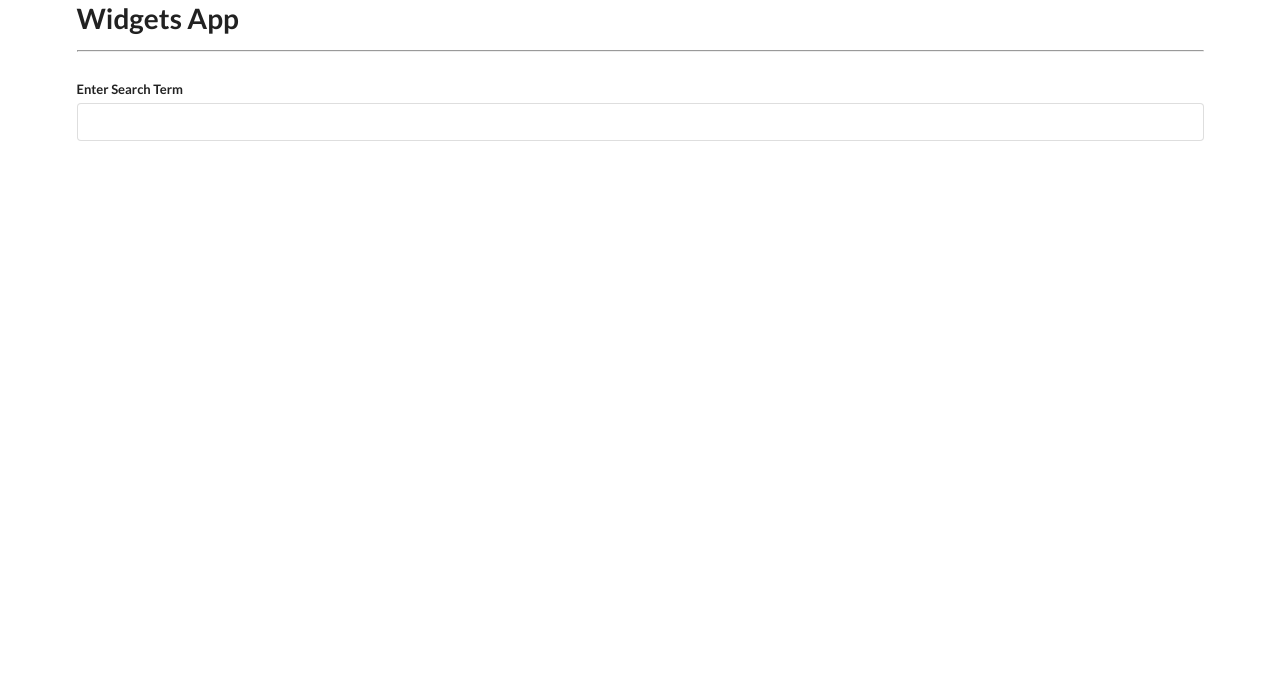
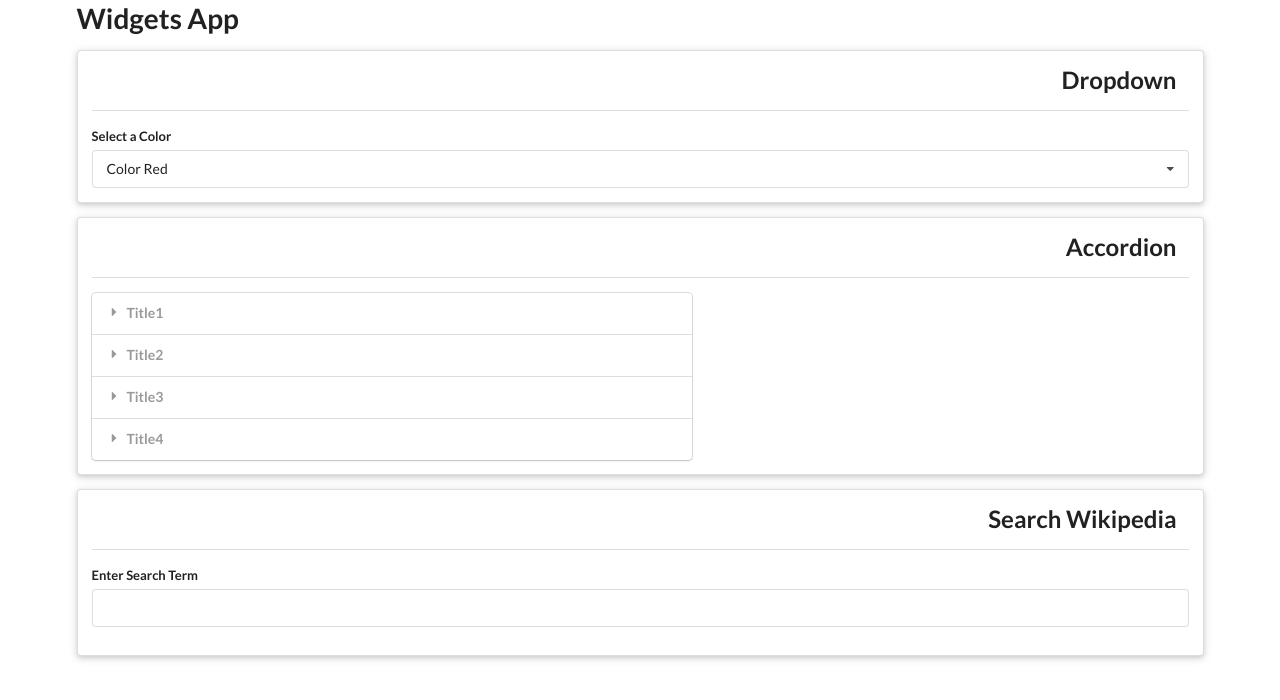
Before and after one commit to mpateev/u-12-widgets, a React (Create React App) app: page / in a window 1280 px wide. Shown: the top 700 px of the page. Built offline with nearby package versions, Linux system fonts and the light colour scheme.

Commit message:
Dropdown widget

```diff
--- a/src/components/Accordion.js
+++ b/src/components/Accordion.js
@@ -22,7 +22,14 @@ function Accordion({ items }) {
       </React.Fragment>
     );
   });
-  return <div className="ui styled accordion">{renderedItems}</div>;
+  return (
+    <div className="ui raised segment">
+      <h2 className="ui right floated header">Accordion</h2>
+      <div className="ui clearing divider"></div>
+
+      <div className="ui styled accordion">{renderedItems}</div>
+    </div>
+  );
 }
 
 export default Accordion;
--- a/src/components/App.js
+++ b/src/components/App.js
@@ -1,5 +1,6 @@
-import React from "react";
+import React, { useState } from "react";
 import Accordion from "./Accordion";
+import Dropdown from "./Dropdown";
 import Search from "./Search";
 
 const items = [
@@ -9,13 +10,22 @@ const items = [
   { title: "Title4", text: "This is a text4" },
 ];
 
+const options = [
+  { label: "Color Red", option: "red" },
+  { label: "Color Green", option: "green" },
+  { label: "Shade of Blue", option: "blue" },
+];
 const App = () => {
+  const [selected, setSelected] = useState(options[0]);
   return (
     <div className="ui container">
       <h1>Widgets App</h1>
-      {/* <Accordion items={items} /> */}
-      <hr />
-      <br />
+      <Dropdown
+        options={options}
+        selected={selected}
+        onSelectedChange={setSelected}
+      />
+      <Accordion items={items} />
       <Search />
     </div>
   );
--- /dev/null
+++ b/src/components/Dropdown.js
@@ -0,0 +1,45 @@
+import React, { useState } from "react";
+
+const Dropdown = ({ options, selected, onSelectedChange }) => {
+  const [open, setOpen] = useState(false);
+  const renderedOptions = options.map((opt) => {
+    if (opt.option !== selected.option) {
+      console.log("if false:", opt, selected);
+      return (
+        <div
+          key={opt.option}
+          className="item"
+          onClick={() => onSelectedChange(opt)}
+        >
+          {opt.label}
+        </div>
+      );
+    }
+    console.log("if true:", opt, selected);
+    return null;
+  });
+  console.log(renderedOptions);
+  return (
+    <div className="ui raised segment">
+      <h2 className="ui right floated header">Dropdown</h2>
+      <div className="ui clearing divider"></div>
+      <div className="ui form">
+        <div className="field">
+          <label className="label">Select a Color</label>
+          <div
+            className={`ui selection dropdown ${open ? "visible active" : ""}`}
+            onClick={() => setOpen(!open)}
+          >
+            <i
+              className={`dropdown icon ${open ? "visible transition" : ""}`}
+            ></i>
+            <div className="text">{selected.label}</div>
+            <div className="menu">{renderedOptions}</div>
+          </div>
+        </div>
+      </div>
+    </div>
+  );
+};
+
+export default Dropdown;
--- a/src/components/Search.js
+++ b/src/components/Search.js
@@ -57,7 +57,9 @@ const Search = () => {
   });
 
   return (
-    <div>
+    <div className="ui raised segment">
+      <h2 className="ui right floated header">Search Wikipedia</h2>
+      <div className="ui clearing divider"></div>
       <div className="ui form">
         <div className="field">
           <label htmlFor="srch">Enter Search Term</label>
```
Also changed, not shown: 2 other files (tests, documents, lock files or other folders).
